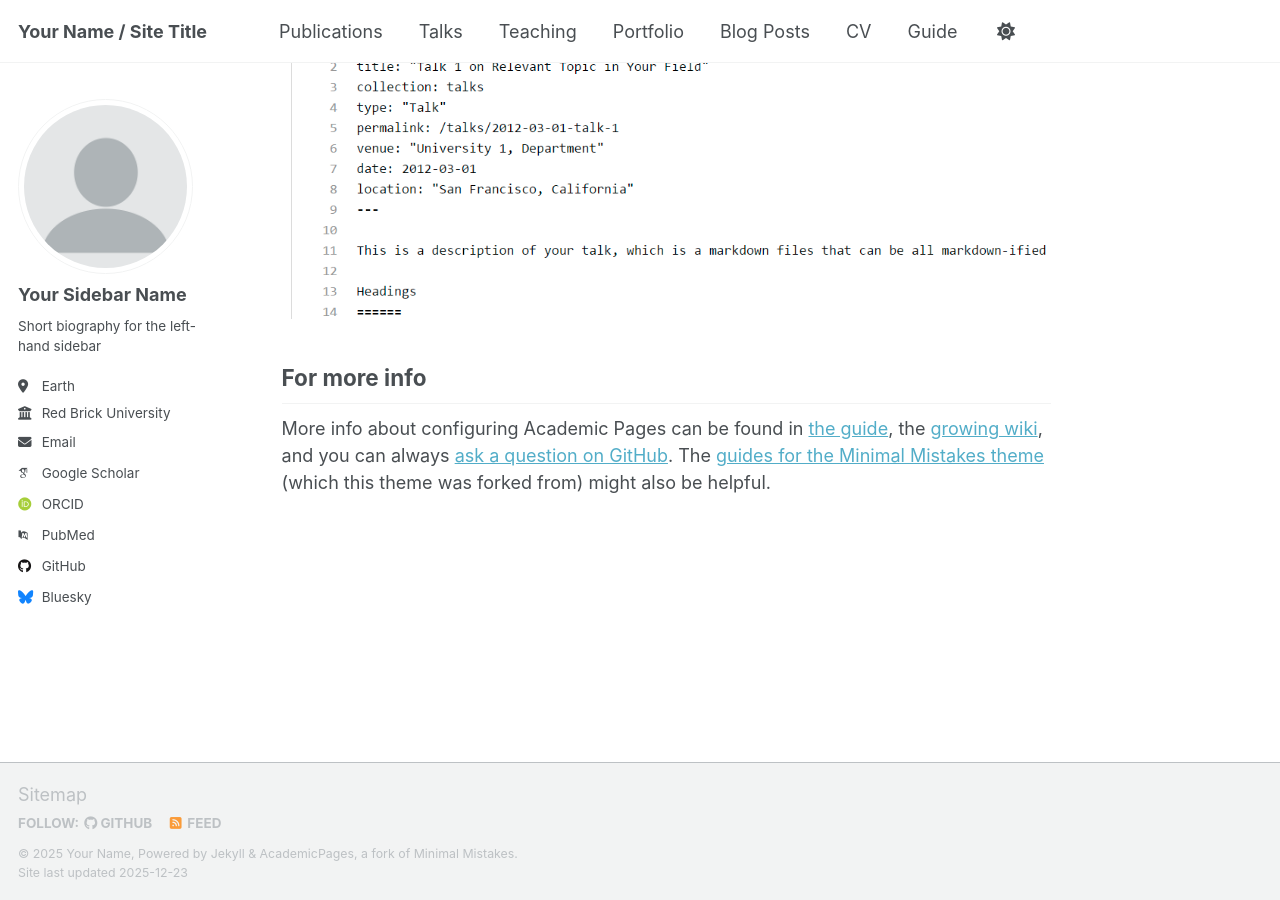
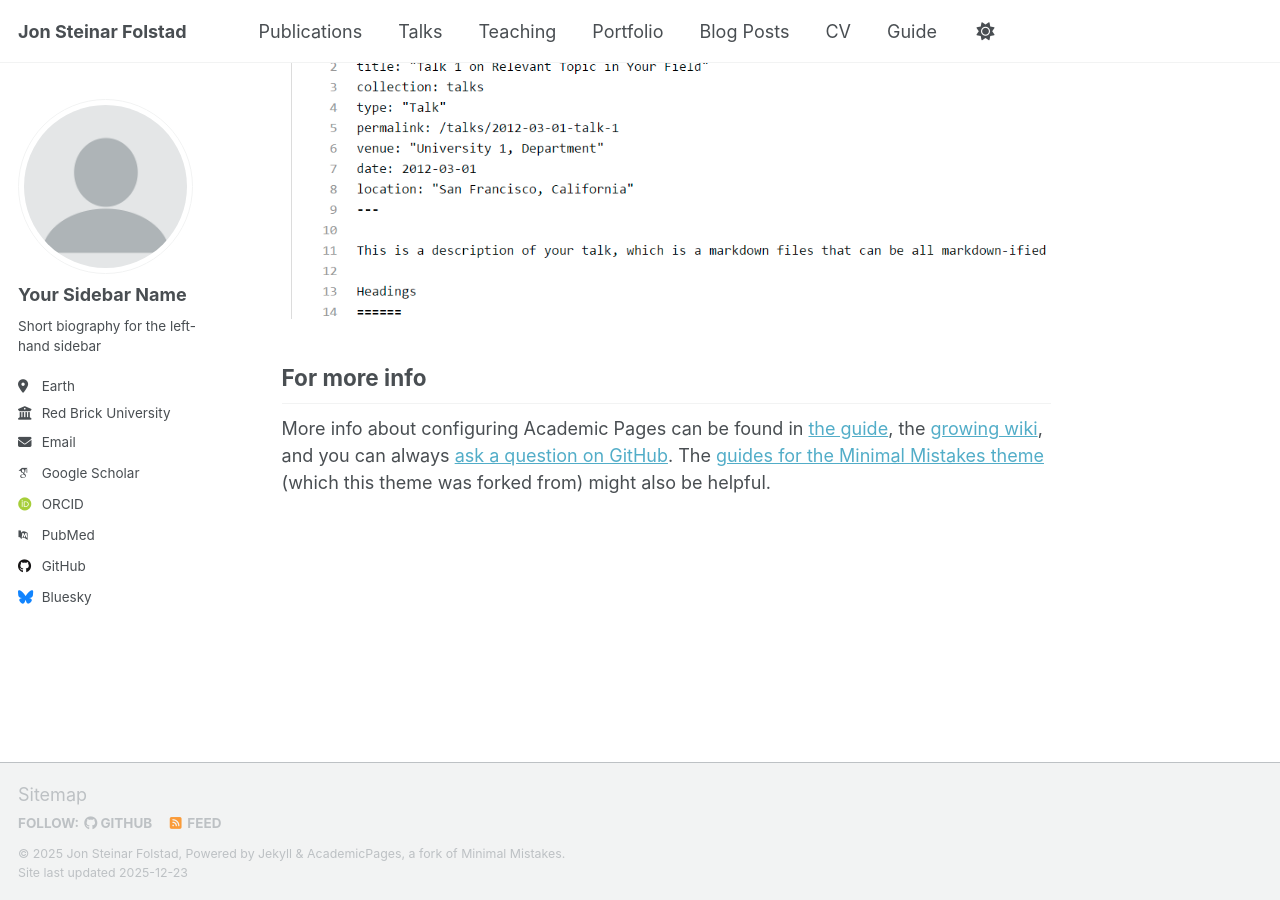
Before and after one commit to Folstad/jonsteinarfolstad.github.io, a Jekyll site: the page built from _pages/about.md, in a window 1280 px wide and 900 px high, scrolled down 2880 px. Built offline with Jekyll 4.4.1, drawn with Linux system fonts in a browser that asks for light colours; some web fonts are replaced; a script that is not in the unit is left out.

Commit message:
Updates site title and author

```diff
--- a/_config.yml
+++ b/_config.yml
@@ -9,9 +9,9 @@
 # Basic Site Settings
 locale                   : "en-US"
 site_theme               : "default" # Currently available options are "default", "air"
-title                    : "Your Name / Site Title"
+title                    : "Jon Steinar Folstad"
 title_separator          : "-"
-name                     : &name "Your Name"
+name                     : &name "Jon Steinar Folstad"
 description              : &description "Your Name's academic portfolio"   # Update this with a general description of your site, this is the default if not overridden by a page
 url                      : https://academicpages.github.io # The base hostname & protocol for your site e.g. "https://[your GitHub username].github.io",
                                                            # or if you already have some other page hosted on Github then use "https://[your GitHub username].github.io/[Your Repo Name]"
```
